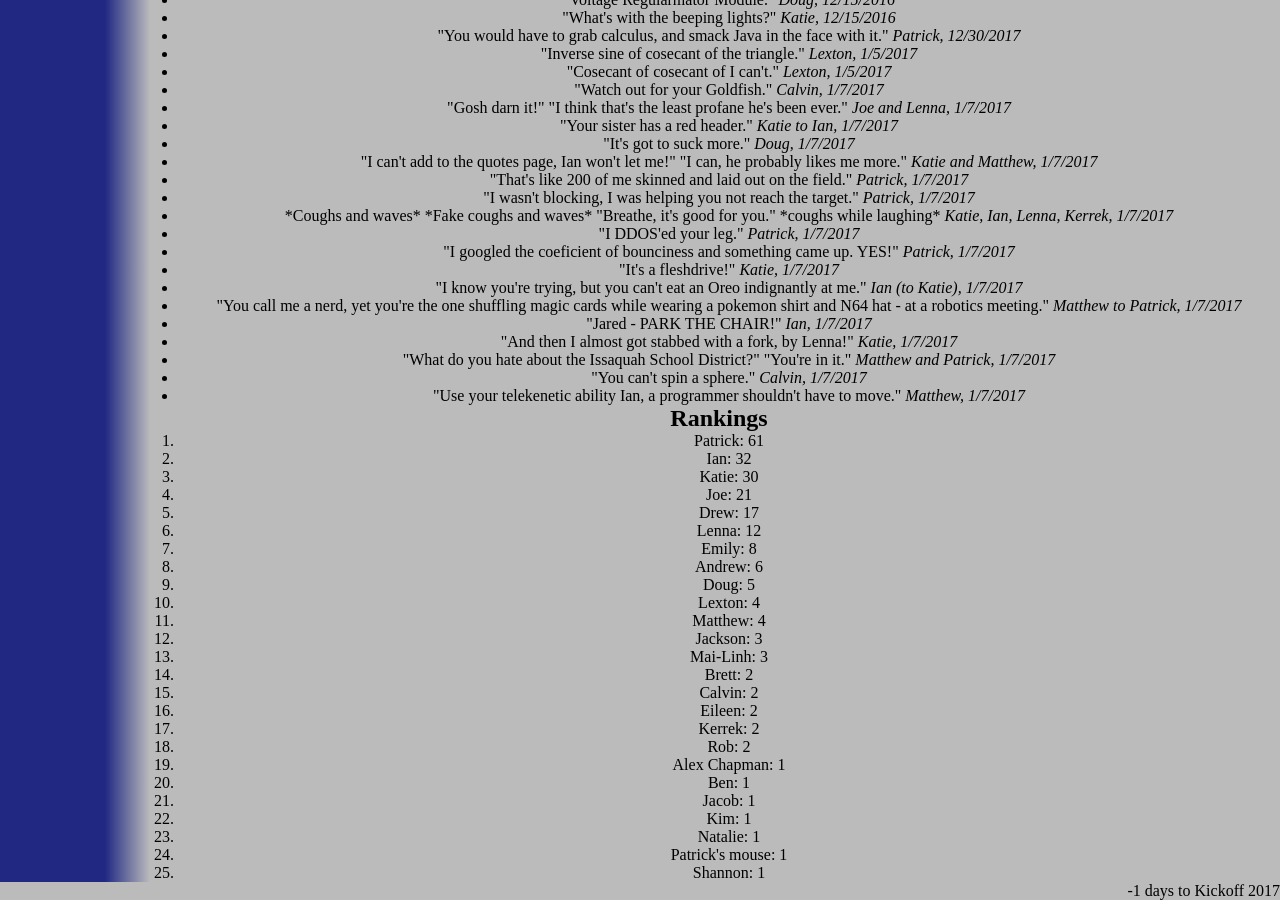
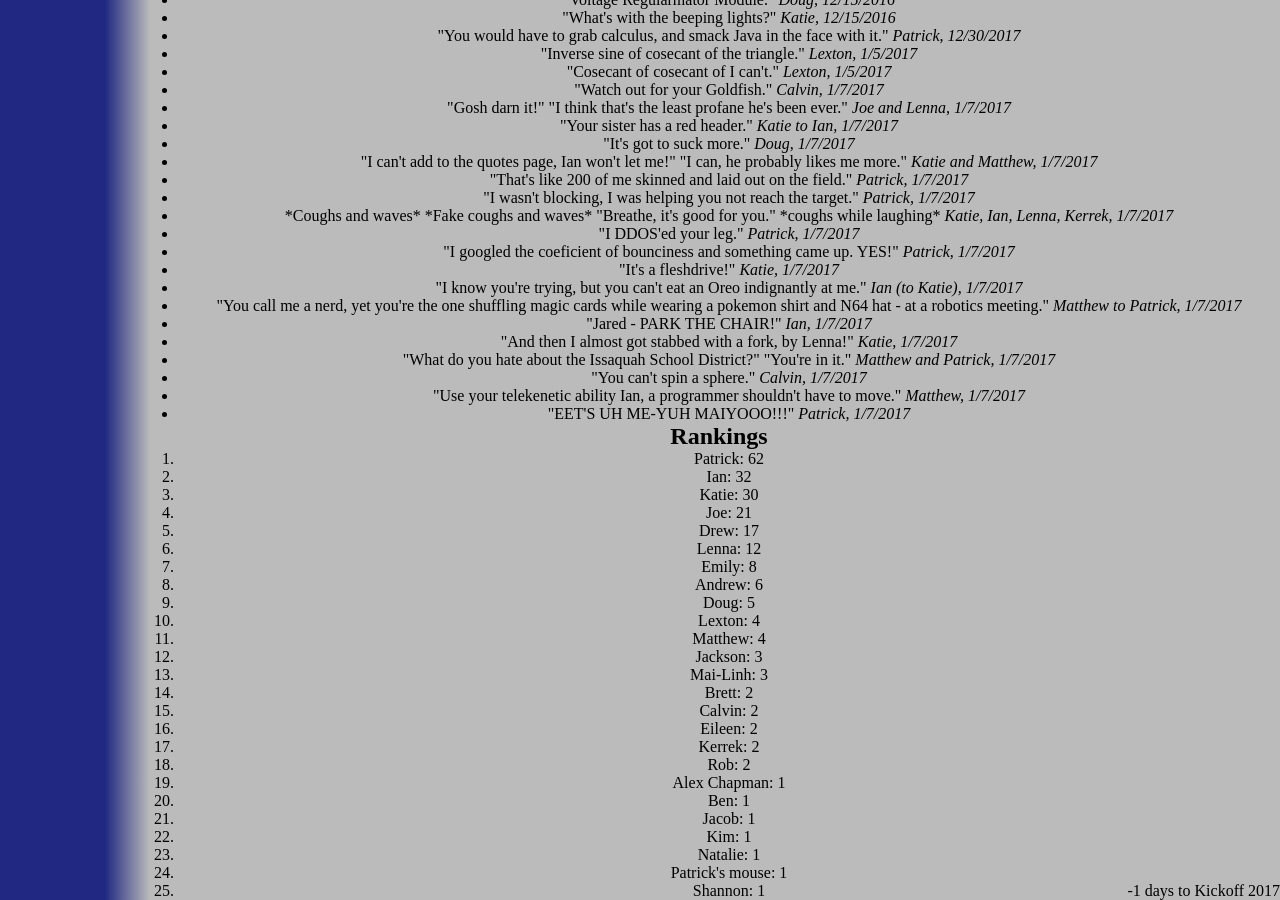
Before and after one commit to katiebugmoon/FRC4131.github.io, a Jekyll site: the page built from media/2017/quotes.html, in a window 1280 px wide and 900 px high, scrolled down 2779 px. Built offline with Jekyll 4.4.1, drawn with Linux system fonts in a browser that asks for light colours; nearby versions of some CDN libraries.

Commit message:
Update quotes.html

```diff
--- a/media/2017/quotes.html
+++ b/media/2017/quotes.html
@@ -169,6 +169,7 @@ title: Build Season 2017 Quotes
 	<li>"What do you hate about the Issaquah School District?" "You're in it." <i>Matthew and Patrick, 1/7/2017</i></li>
 	<li>"You can't spin a sphere." <i>Calvin, 1/7/2017</i></li>
 	<li>"Use your telekenetic ability Ian, a programmer shouldn't have to move." <i>Matthew, 1/7/2017</i></li>
+	<li>"EET'S UH ME-YUH MAIYOOO!!!" <i>Patrick, 1/7/2017</i></li>
 </ul>
 <h2>Rankings</h2>
 <ol id='rankings'></ol>
```
